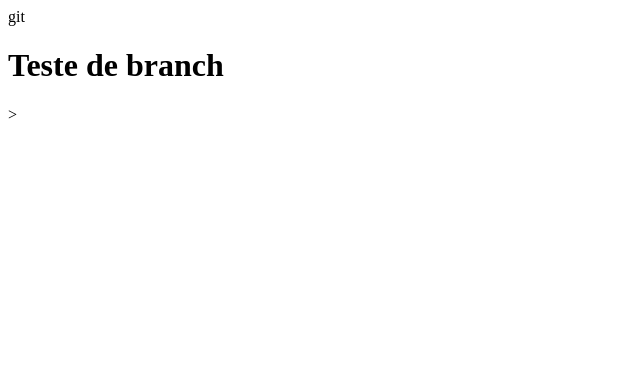
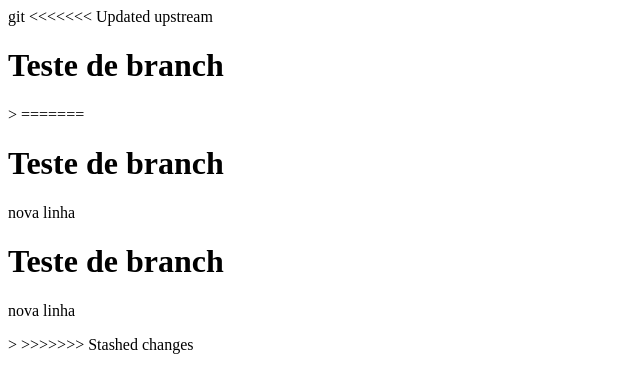
Before and after one commit to walefsousa/curso_git_1, a plain HTML site: page index.html in a window 1280 px wide. Shown: the whole page, without its empty margins (0-640 px from the left). Drawn offline with Linux system fonts and the light colour scheme.

Commit message:
Atulização do html

```diff
--- a/index.html
+++ b/index.html
@@ -7,6 +7,13 @@ git<!DOCTYPE html>
     <title>teste git</title>
 </head>
 <body>
+<<<<<<< Updated upstream
     <h1>Teste de branch</h1>>
+=======
+    <h1>Teste de branch</h1>
+    <p>nova linha</p>
+     <h1>Teste de branch</h1>
+    <p>nova linha</p>>
+>>>>>>> Stashed changes
 </body>
 </html>
```
Also changed, not shown: 1 other file.
